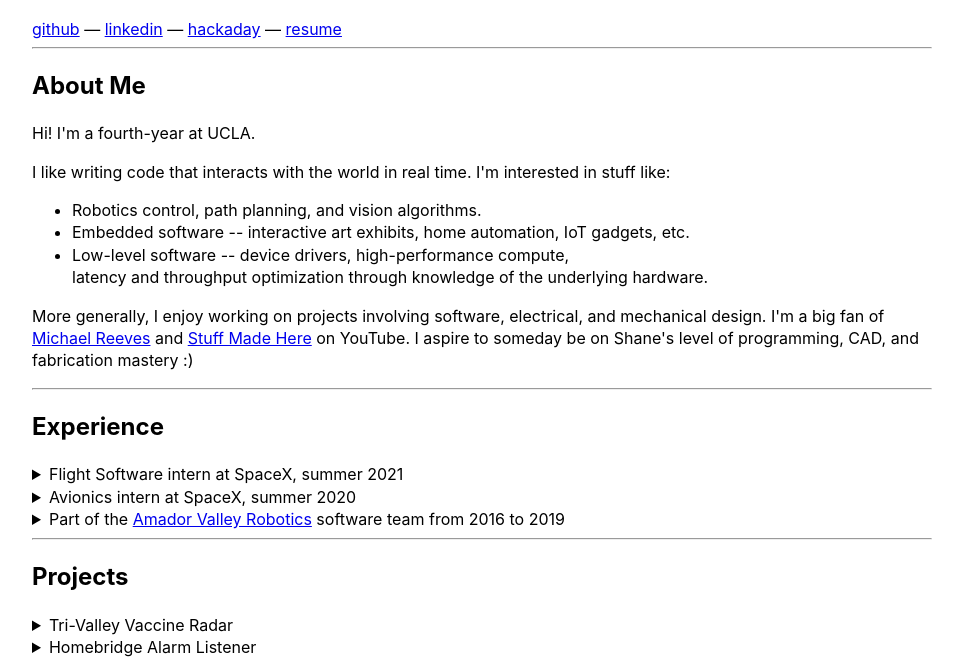
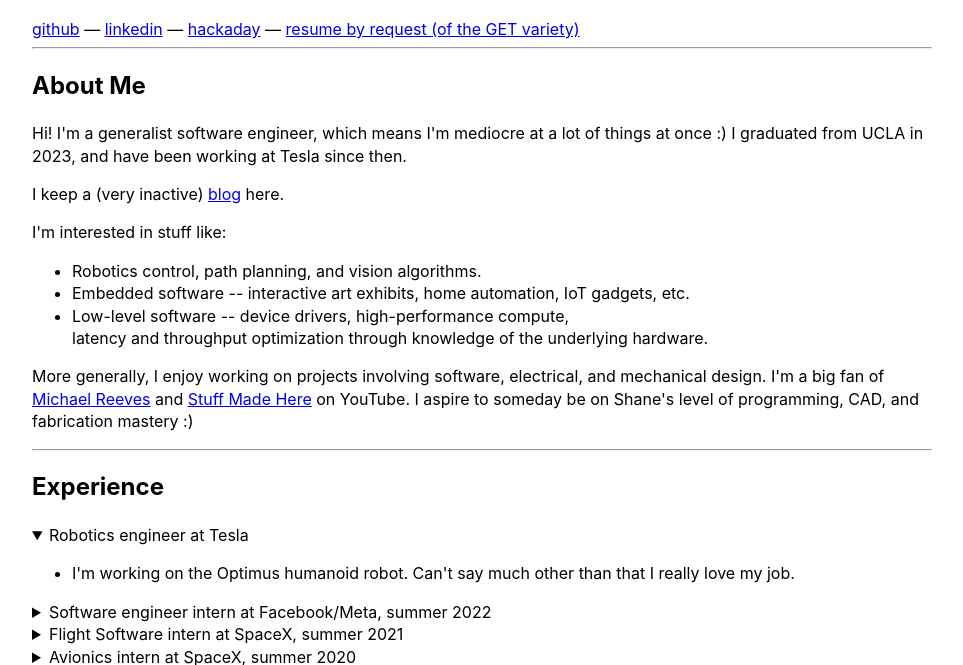
Before and after one commit to tkanarsky/tkanarsky.github.io, a plain HTML site: page index.html in a window 1280 px wide. Shown: the part 121-786 px from the top of the page, without its empty margins (158-1121 px from the left). Drawn offline with Linux system fonts and the light colour scheme.

Commit message:
Update 2024

```diff
--- a/index.html
+++ b/index.html
@@ -15,13 +15,16 @@
                 <a href="http://github.com/tkanarsky">github</a> —
                 <a href="http://linkedin.com/in/tkanarsky">linkedin</a> —
                 <a href="https://hackaday.io/tkanarsky">hackaday</a> —
-                <a href="resume.pdf">resume</a>
+                <a href="resume_aug2023.pdf">resume by request (of the GET variety)</a>
             </header>
             <hr>
             <section id='aboutme'>
                 <h2>About Me</h2>
-                <p>Hi! I'm a fourth-year at UCLA.</p>
-                <p>I like writing code that interacts with the world in real time. I'm interested in stuff like:
+                <p>Hi! I'm a generalist software engineer, which means I'm mediocre at a lot of things at once :) I graduated from UCLA in 2023, and have been working at Tesla since then.
+
+                <p>I keep a (very inactive) <a href="https://blog.tkanarsky.com">blog</a> here.</p>
+
+                <p>I'm interested in stuff like:
                     <ul>
                         <li>Robotics control, path planning, and vision algorithms.</li>
                         <li>Embedded software -- interactive art exhibits, home automation, IoT gadgets, etc.</li>
@@ -39,6 +42,20 @@
             <hr>
             <section id='experience'>
                 <h2>Experience</h2>
+                    <details open>
+                        <summary>Robotics engineer at Tesla </summary>
+                        <ul>
+                            <li>I'm working on the Optimus humanoid robot. Can't say much other than that I really love my job.</li>
+                        </ul>
+                    </details>
+                    <details>
+                        <summary>Software engineer intern at Facebook/Meta, summer 2022</summary>
+                        <ul>
+                            <li>Did database refactoring and some fullstack work on the Posts Infra team.</li>
+                            <li>Was pretty interesting seeing how huuuuuge-scale-software companies tick.</li>
+                            <li>Wasn't really my cup of tea in the end, but I got to enjoy New York for a summer!</li>
+                        </ul>
+                    </details>
                     <details>
                         <summary>Flight Software intern at SpaceX, summer 2021</summary>
                         <ul>
```
Also changed, not shown: amogus.txt (added), caesar.gif (added), 3 other files.
